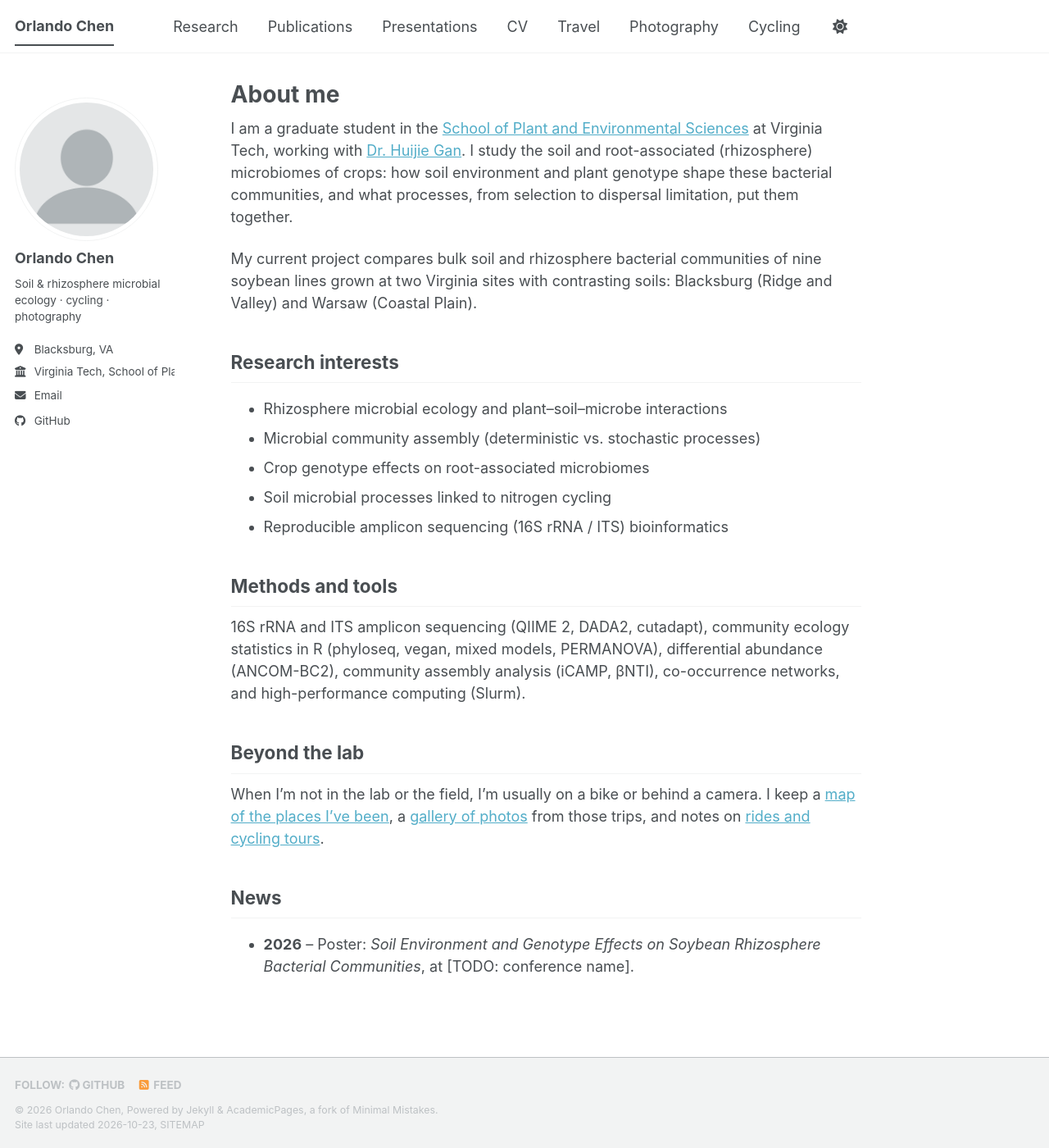
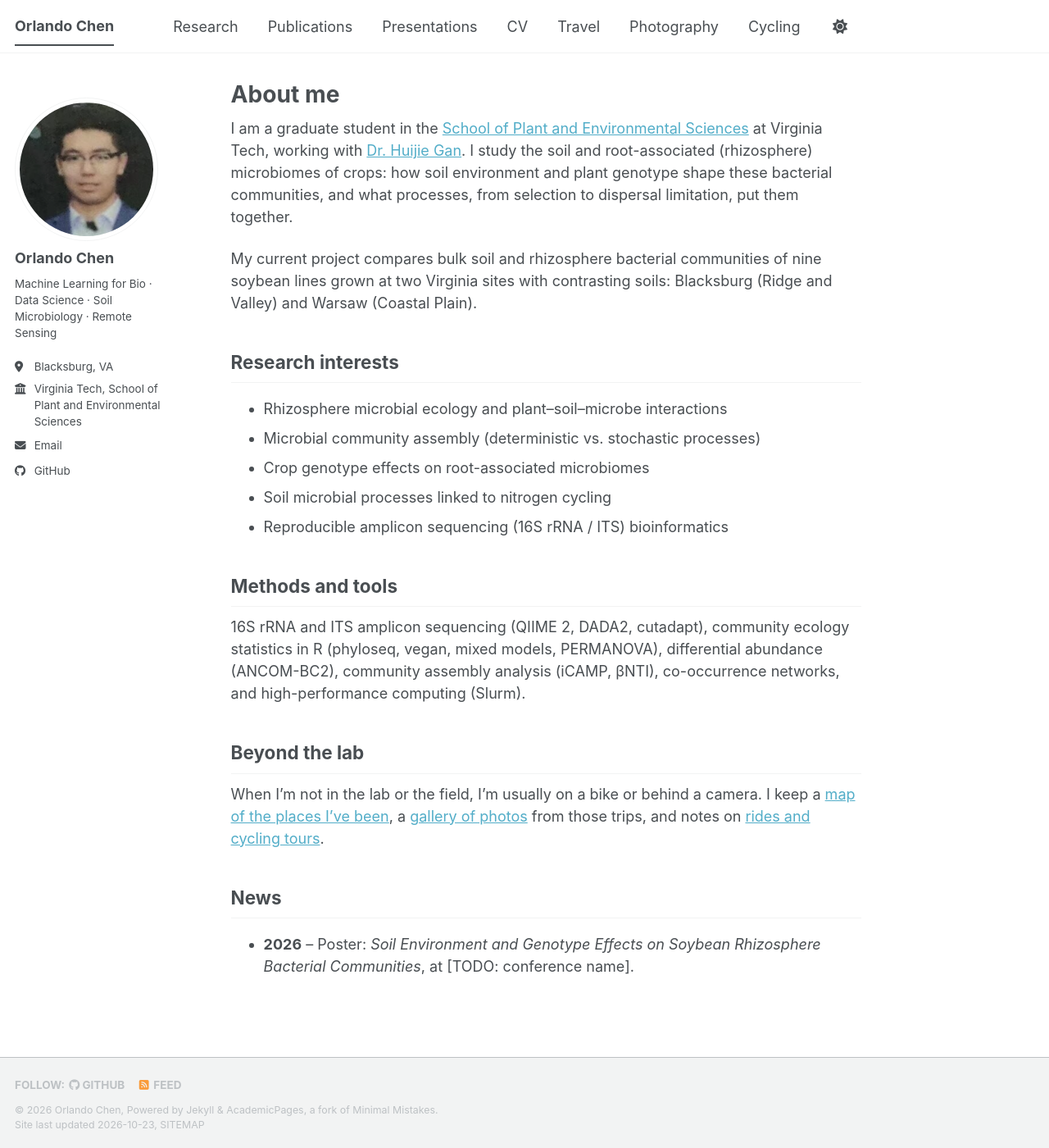
Before and after one commit to OrlandoC0111/OrlandoC0111.github.io, a Jekyll site: the page built from _pages/about.md, in a window 1280 px wide and 1400 px high. Shown: the whole window at 82% size. Built offline with Jekyll 4.4.1, drawn with Linux system fonts in a browser that asks for light colours; a style sheet for code colours, icons or effects is not loaded.

Commit message:
Add profile photo, update fields, let school name wrap in sidebar
Co-Authored-By: Claude Opus 5.5 <noreply@anthropic.com>

```diff
--- a/_config.yml
+++ b/_config.yml
@@ -12,7 +12,7 @@ site_theme               : "default" # The available themes options are "default
 title                    : "Orlando Chen"
 title_separator          : "-"
 name                     : &name "Orlando Chen"
-description              : &description "Orlando Chen - soil and rhizosphere microbial ecology, Virginia Tech"   # Update this with a general description of your site, this is the default if not overridden by a page
+description              : &description "Orlando Chen - machine learning for biology, data science, soil microbiology and remote sensing, Virginia Tech"   # Update this with a general description of your site, this is the default if not overridden by a page
 url                      : https://orlandoc0111.github.io # The base hostname & protocol for your site e.g. "https://[your GitHub username].github.io",
                                                            # or if you already have some other page hosted on Github then use "https://[your GitHub username].github.io/[Your Repo Name]"
 baseurl                  : "" # the subpath of your site, e.g. "/blog"
@@ -26,7 +26,7 @@ author:
   avatar           : "profile.png"
   name             : "Orlando Chen"
   pronouns         : # example: "she/her"
-  bio              : "Soil & rhizosphere microbial ecology · cycling · photography"
+  bio              : "Machine Learning for Bio · Data Science · Soil Microbiology · Remote Sensing"
   location         : "Blacksburg, VA"
   employer         : "Virginia Tech, School of Plant and Environmental Sciences"
   uri              : # URL
--- a/_sass/layout/_sidebar.scss
+++ b/_sass/layout/_sidebar.scss
@@ -307,6 +307,13 @@
     white-space: nowrap;
   }
 
+  // Let a long employer name wrap under itself instead of being cut off
+  li.author__desktop {
+    display: flex;
+    align-items: baseline;
+    white-space: normal;
+  }
+
   a {
     display: block;
     margin-bottom: 5px;
```
Also changed, not shown: images/profile.png.
